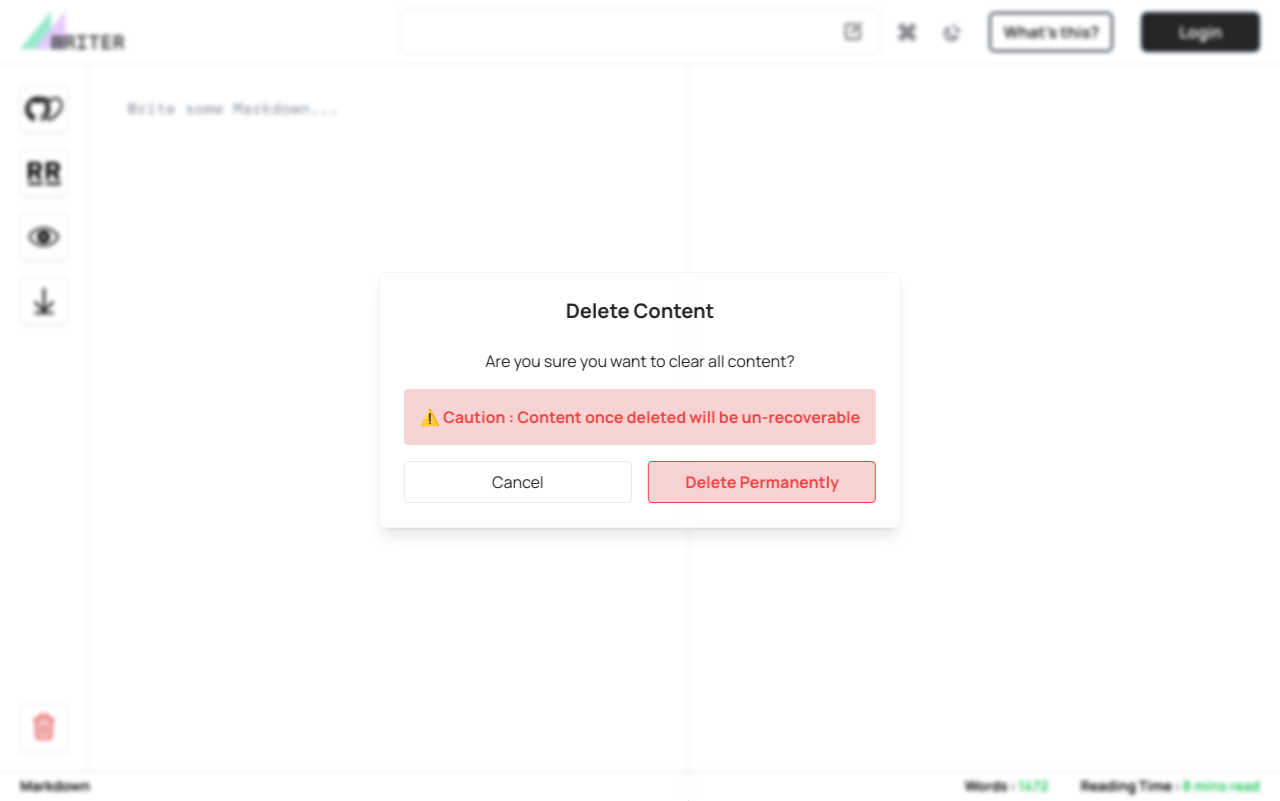
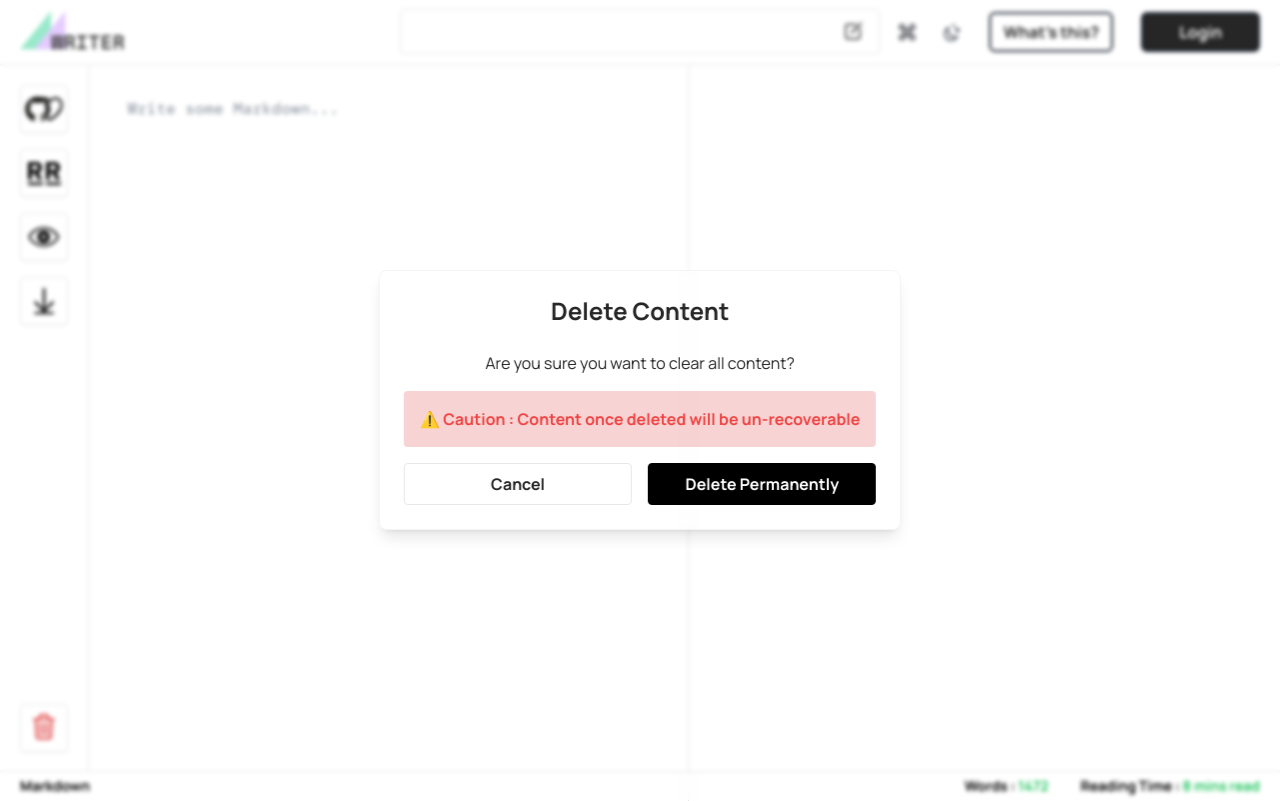
Before and after one commit to nabeelcodes/markedwriter, a React (Vite) app: page /1 in a window 1280 px wide. Both pictures are taken after a click on the button 44 px from the left and 728 px from the top of the page. Built offline with nearby package versions, Linux system fonts and the light colour scheme.

Commit message:
Added global types.
- Added `app.d.ts` with global type support.
- Modified tsconfig to identify `app.d.ts`.
- Fixed checkbox styling for parsedMarkdown.
- Added `updatePostContent()` support for `ClearAll` button.

```diff
--- a/src/components/ClearAll.tsx
+++ b/src/components/ClearAll.tsx
@@ -3,6 +3,7 @@ import { useParams } from "react-router-dom";
 import { useState } from "react";
 import { useAtom } from "jotai";
 import { appDataAtom } from "../store/appState";
+import { updatePostContent } from "../utilities/updatePostContent";
 import { DeleteIcon } from "../assets/DeleteIcon";
 import { cn } from "../utilities/classNameHelper";
 
@@ -10,17 +11,10 @@ export const ClearAllButton = () => {
   const { id } = useParams();
   const [appData, setAppData] = useAtom(appDataAtom);
   const [radixDialogOpen, setRadixDialogOpen] = useState(false);
-  /* Find the Post corresponding to the current page */
-  const currentPost = appData?.find((post) => post.id === id);
 
   const handleClick = () => {
-    const newAppData = [...appData];
-    const indexOfCurrentPost = newAppData.findIndex(
-      (element) => element?.id === currentPost?.id
-    );
-    /* Setting content to empty string */
-    newAppData[indexOfCurrentPost].content = "";
-    setAppData(newAppData);
+    const UpdatedAppData = updatePostContent(appData, id, "");
+    setAppData(UpdatedAppData);
     setRadixDialogOpen(false);
   };
 
@@ -46,7 +40,7 @@ export const ClearAllButton = () => {
             "fixed left-[50%] top-[50%] translate-x-[-50%] translate-y-[-50%]",
             "data-[state=open]:animate-contentShow"
           )}>
-          <RadixDialog.Title className="mb-6 text-center text-xl font-bold">
+          <RadixDialog.Title className="mb-6 text-center text-2xl font-bold">
             Delete Content
           </RadixDialog.Title>
 
@@ -58,13 +52,17 @@ export const ClearAllButton = () => {
 
           <div className="mt-4 flex items-center justify-between gap-x-4">
             <RadixDialog.Close asChild>
-              <button className="w-full rounded border px-4 py-2">
+              <button className="w-full rounded border px-4 py-2 font-bold">
                 Cancel
               </button>
             </RadixDialog.Close>
 
             <button
-              className="w-full rounded border border-red-500 bg-red-600/20 px-4 py-2 font-bold text-red-500"
+              className={cn(
+                "w-full rounded border px-4 py-2 font-bold",
+                "border-black bg-black text-white",
+                "dark:border-white dark:bg-white dark:text-black"
+              )}
               onClick={handleClick}>
               Delete Permanently
             </button>
--- a/src/styles/index.css
+++ b/src/styles/index.css
@@ -52,3 +52,7 @@
 a:hover {
   opacity: 0.8;
 }
+input[type="checkbox"] {
+  margin: 0 6px -6px 0;
+  display: inline-block;
+}
--- a/tsconfig.json
+++ b/tsconfig.json
@@ -21,7 +21,7 @@
     "noUnusedParameters": true,
     "noFallthroughCasesInSwitch": true
   },
-  "include": ["src", "vite.config.ts"],
+  "include": ["*.d.ts", "src", "vite.config.ts"],
   "references": [
     {
       "path": "./tsconfig.node.json"
```
Also changed, not shown: app.d.ts (added, +8 -0 lines).
